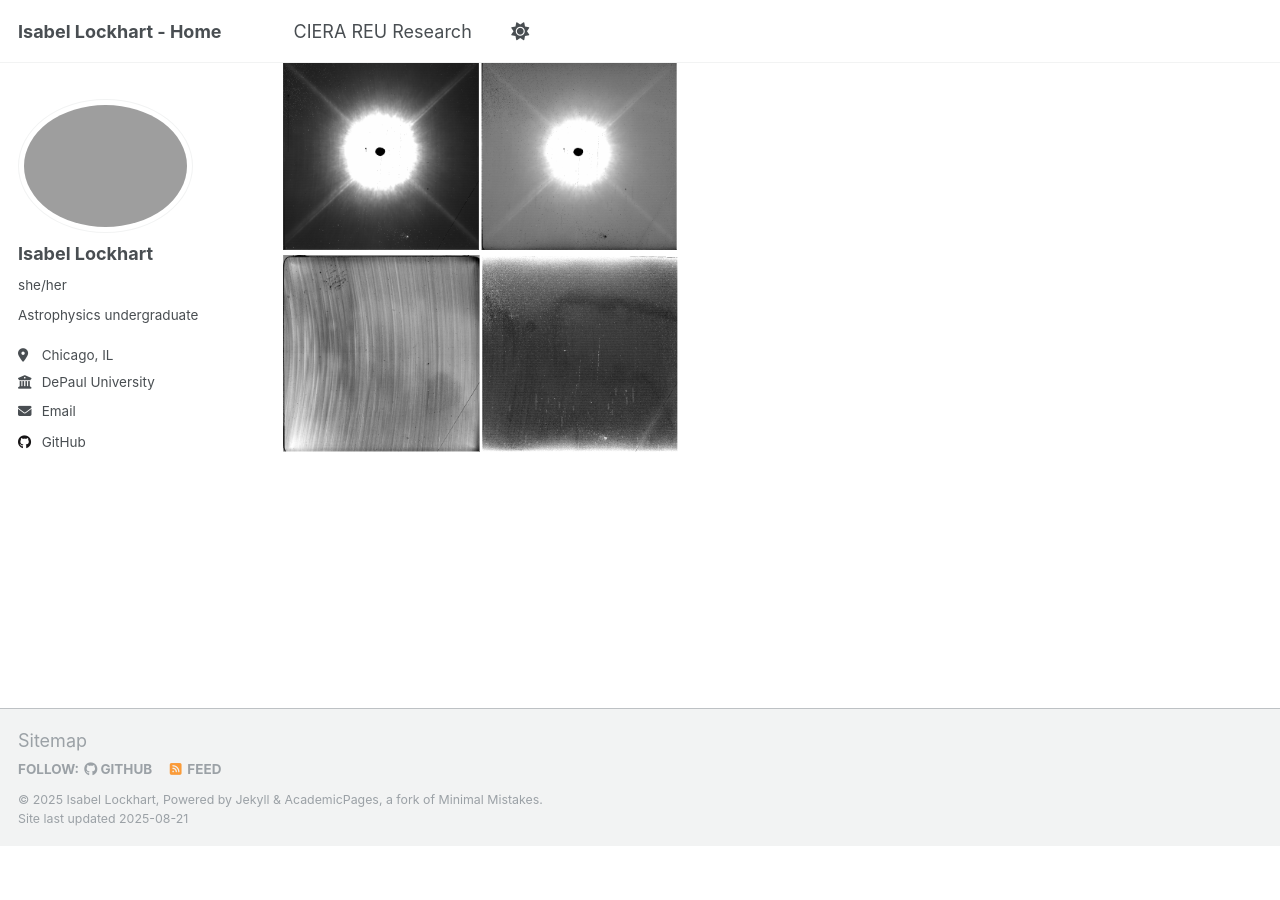
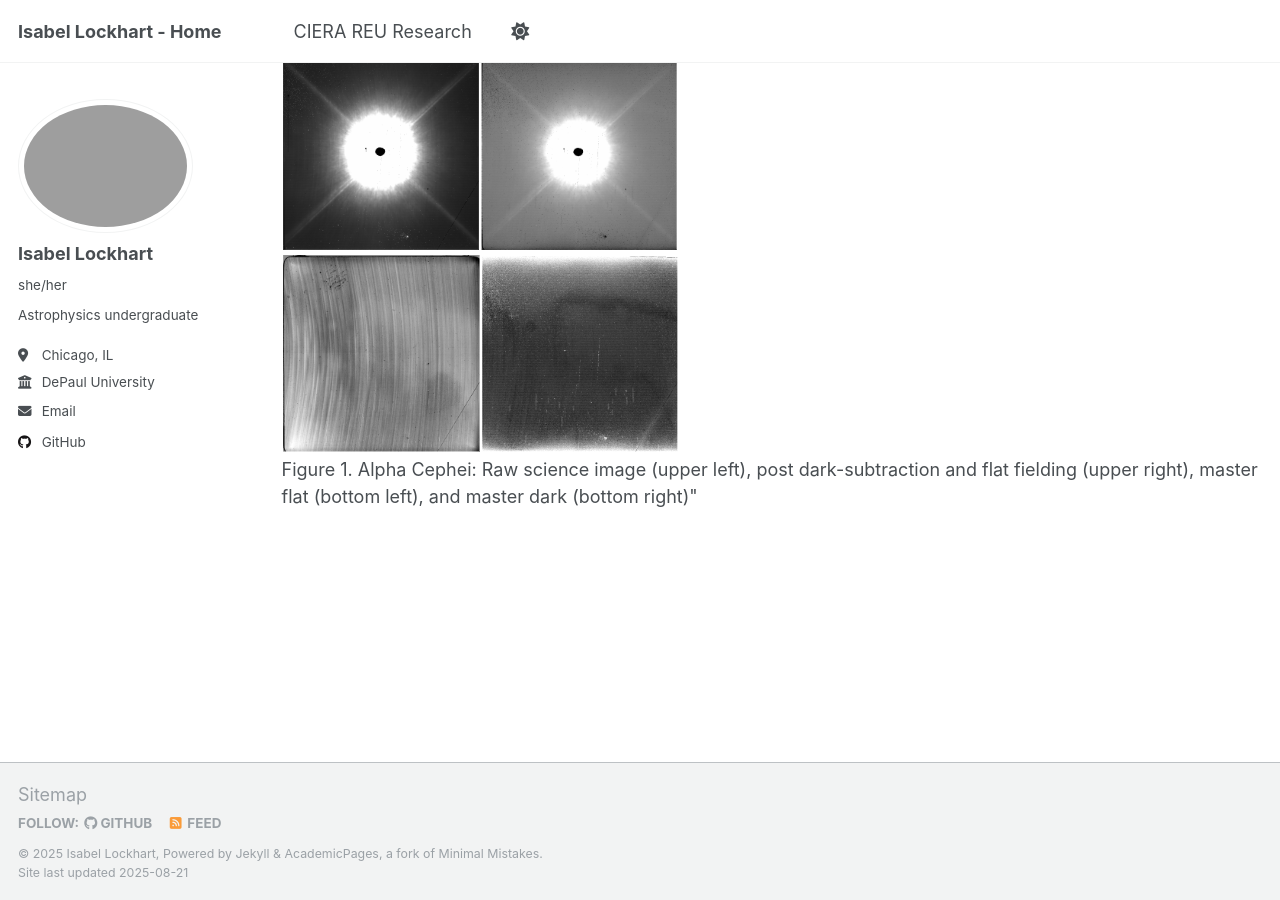
Before and after one commit to Isabel-Lockhart/CIERA, a Jekyll site: the page built from _pages/cierareu.html, in a window 1280 px wide and 900 px high, scrolled down 1709 px. Built offline with Jekyll 4.4.1, drawn with Linux system fonts in a browser that asks for light colours; a script that is not in the unit is left out; before the commit the page ends 2555 px from its top, so only the background shows below that.

Commit message:
Update cierareu.html

```diff
--- a/_pages/cierareu.html
+++ b/_pages/cierareu.html
@@ -63,4 +63,6 @@ science frames, corrects for variation in the sensitivity of the pixels in the t
 we are left with clean science images that show a more accurate picture of what the star actually looks like.<br><br>
 
 <img src="https://Isabel-Lockhart.github.io/Projects/images/ds9_20_all.png" alt="Figure 1. Alpha Cephei: Raw science image (upper left), post dark-subtraction and flat fielding (upper right), master flat
-(bottom left), and master dark (bottom right)">
+(bottom left), and master dark (bottom right)"><br>
+Figure 1. Alpha Cephei: Raw science image (upper left), post dark-subtraction and flat fielding (upper right), master flat
+(bottom left), and master dark (bottom right)"
```
